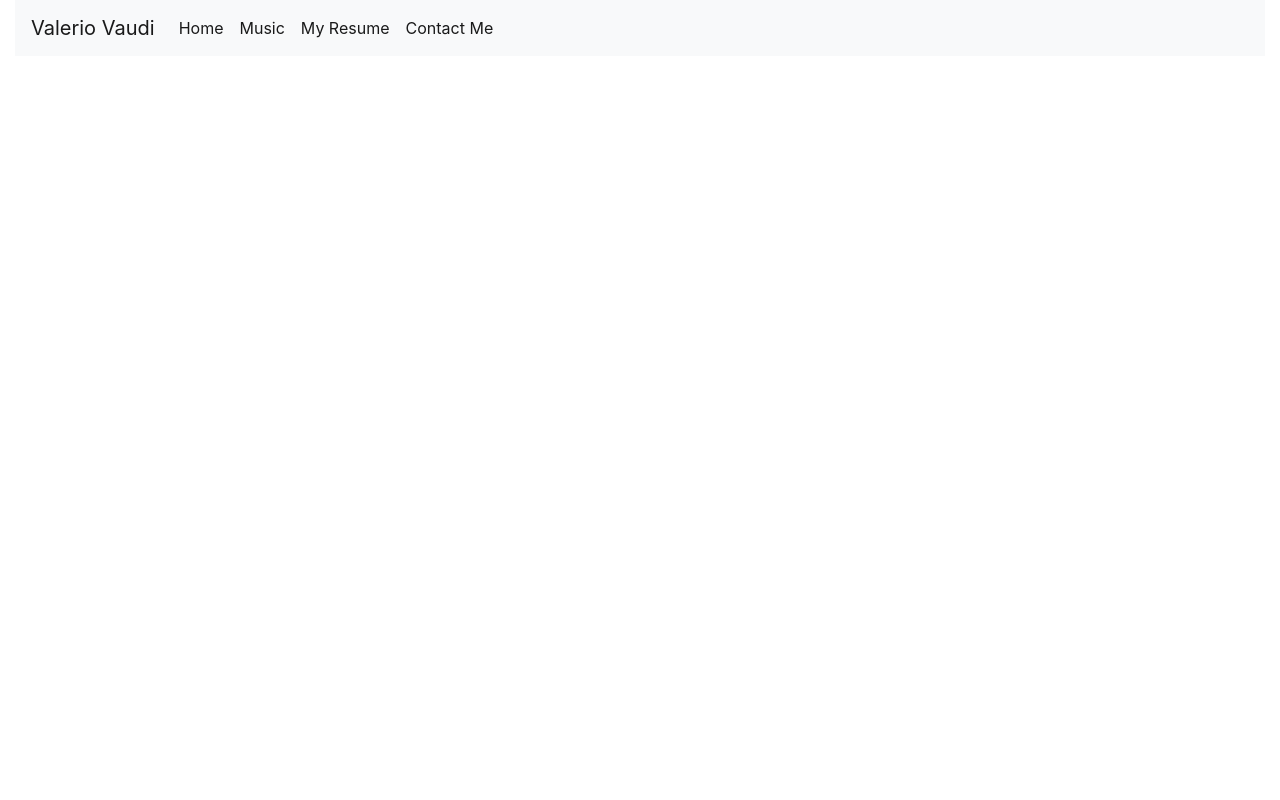
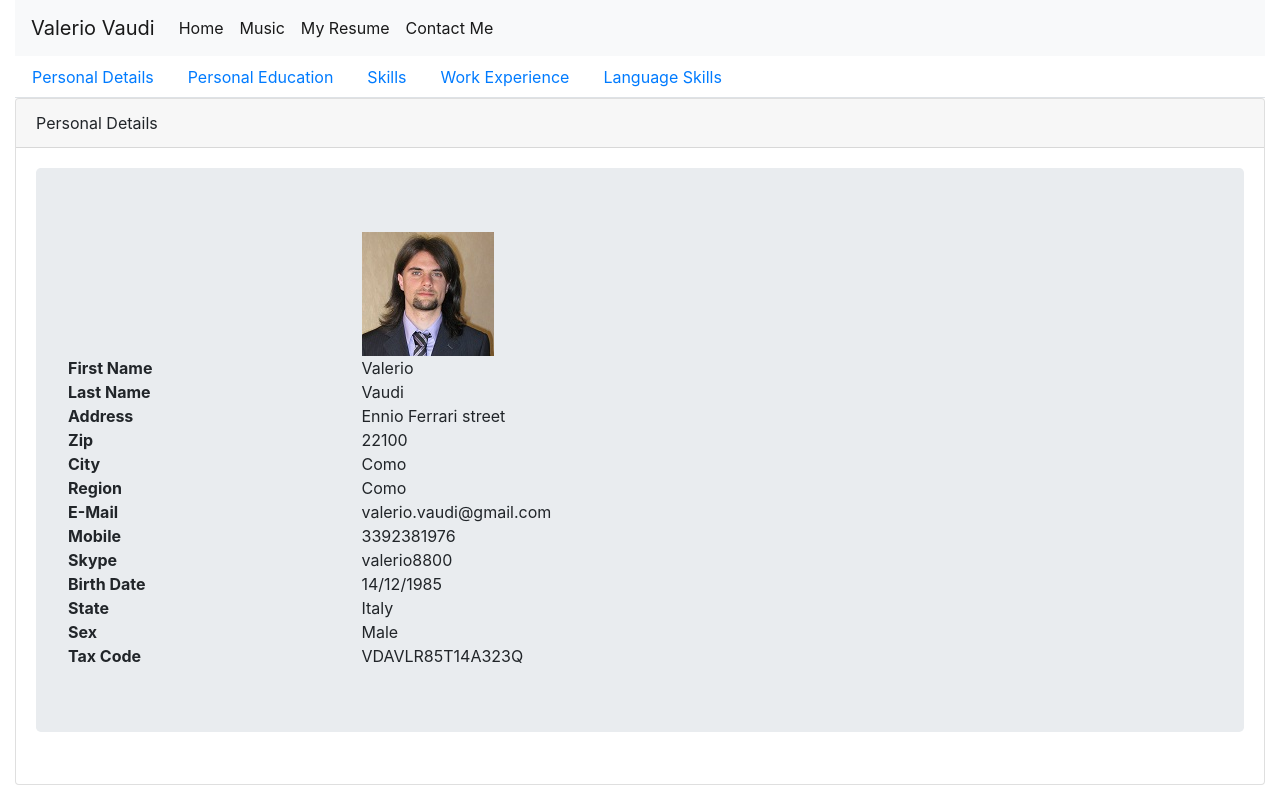
Before and after one commit to mrFlick72/mrFlick72.github.io, a React app: page /#/resume/personal-details in a window 1280 px wide. Built offline with nearby package versions, Linux system fonts and the light colour scheme.

Commit message:
resume with tabs

```diff
--- a/app/App.js
+++ b/app/App.js
@@ -29,7 +29,7 @@ export default () => {
             <Switch>
                 <Route exact path="/" component={HomePage}/>
                 <Route exact path="/music" component={MusicPage}/>
-                <Route exact path="/resume" component={ResumePage}/>
+                <Route path="/resume" component={ResumePage}/>
                 <Route exact path="/contact-me" component={ContactMePage}/>
             </Switch>
         </div>
--- a/app/component/resume/PersonalDetailsSectionPage.js
+++ b/app/component/resume/PersonalDetailsSectionPage.js
@@ -22,6 +22,7 @@ const PERSONAL_DETAILS_LABEL = {
 
 export default ({personalDetails}) => {
 
+    console.log("Personal details")
     return <div>
         <ResumeRow label="" avatar={avatar}/>{
         Object.keys(personalDetails).map(function (key, index) {
--- a/app/component/resume/WorkExperienceSectionPage.js
+++ b/app/component/resume/WorkExperienceSectionPage.js
@@ -5,7 +5,6 @@ import RowSeparator from "../layout/RowSeparator";
 
 
 export default ({workExperience}) => {
-    console.log(workExperience)
     return <div>{
         workExperience.map(experience => {
             return <div>
--- a/app/page/MusicPage.js
+++ b/app/page/MusicPage.js
@@ -3,7 +3,6 @@ import React from 'react';
 import avatar from '../../app/asset/images/myPhoto.jpeg';
 import WebContentReader from "../component/reader/WebContentReader";
 import WebContentRepository from "../domain/repository/WebContentRepository";
-
 
 export default class extends React.Component {
 
--- a/app/page/ResumePage.js
+++ b/app/page/ResumePage.js
@@ -7,6 +7,7 @@ import ResumeRepository from "../domain/repository/ResumeRepository";
 import SkillSectionPage from "../component/resume/SkillSectionPage";
 import WorkExperienceSectionPage from "../component/resume/WorkExperienceSectionPage";
 import LanguageSkillSectionPage from "../component/resume/LanguageSkillSectionPage";
+import {Route, Link, Switch} from "react-router-dom";
 
 export default class extends React.Component {
 
@@ -18,33 +19,69 @@ export default class extends React.Component {
 
     render() {
         return <div>
-            <ResumeSectionContainer title="Personal Details">
-                <PersonalDetailsSectionPage personalDetails={this.resumeRepository.getPersonalDetails()}/>
-            </ResumeSectionContainer>
+            <ul className="nav nav-tabs">
+                <li className="nav-item">
+                    <Link className="nav-link" to={"/resume/personal-details"}>Personal Details</Link>
+                </li>
+                <li className="nav-item">
+                    <Link className="nav-link" to={"/resume/education-details"}>Personal Education</Link>
+                </li>
+                <li className="nav-item">
+                    <Link className="nav-link" to={"/resume/skills-details"}>Skills</Link>
+                </li>
+                <li className="nav-item">
+                    <Link className="nav-link" to={"/resume/work-experience-details"}>Work Experience</Link>
+                </li>
+                <li className="nav-item">
+                    <Link className="nav-link" to={"/resume/language-skills-details"}>Language Skills</Link>
+                </li>
+            </ul>
 
-            <RowSeparator/>
+            <div className="tab-content">
+                <div className="tab-pane fade show active">
 
-            <ResumeSectionContainer title="Education">
-                <EducationSectionPage educationDetails={this.resumeRepository.getEducationDetails()}/>
-            </ResumeSectionContainer>
+                    <Switch>
+                        <Route exact path="/resume/personal-details"
+                               render={() => {
+                                   return <ResumeSectionContainer title="Personal Details">
+                                       <PersonalDetailsSectionPage
+                                           personalDetails={this.resumeRepository.getPersonalDetails()}/>
+                                   </ResumeSectionContainer>
+                               }}/>
 
-            <RowSeparator/>
+                        <Route exact path="/resume/education-details"
+                               render={() => {
+                                   return <ResumeSectionContainer title="Education">
+                                       <EducationSectionPage
+                                           educationDetails={this.resumeRepository.getEducationDetails()}/>
+                                   </ResumeSectionContainer>
+                               }}/>
 
-            <ResumeSectionContainer title="Technical Skills">
-                <SkillSectionPage skillDetails={this.resumeRepository.getSkillDetails()}/>
-            </ResumeSectionContainer>
+                        <Route exact path="/resume/skills-details"
+                               render={() => {
+                                   return <ResumeSectionContainer title="Technical Skills">
+                                       <SkillSectionPage skillDetails={this.resumeRepository.getSkillDetails()}/>
+                                   </ResumeSectionContainer>
+                               }}/>
 
-            <RowSeparator/>
+                        <Route exact path="/resume/work-experience-details"
+                               render={() => {
+                                   return <ResumeSectionContainer title="Work Experience Details">
+                                       <WorkExperienceSectionPage
+                                           workExperience={this.resumeRepository.getWorkExperienceDetails()}/>
+                                   </ResumeSectionContainer>
+                               }}/>
 
-            <ResumeSectionContainer title="Work Experience">
-                <WorkExperienceSectionPage workExperience={this.resumeRepository.getWorkExperienceDetails()}/>
-            </ResumeSectionContainer>
-
-            <RowSeparator/>
-
-            <ResumeSectionContainer title="Work Experience">
-                <LanguageSkillSectionPage languageDetails={this.resumeRepository.getLanguages()}/>
-            </ResumeSectionContainer>
+                        <Route exact path="/resume/language-skills-details"
+                               render={() => {
+                                   return <ResumeSectionContainer title="Languages Skills Details">
+                                       <LanguageSkillSectionPage
+                                           languageDetails={this.resumeRepository.getLanguages()}/>
+                                   </ResumeSectionContainer>
+                               }}/>
+                    </Switch>
+                </div>
+            </div>
         </div>
     }
 }
```
